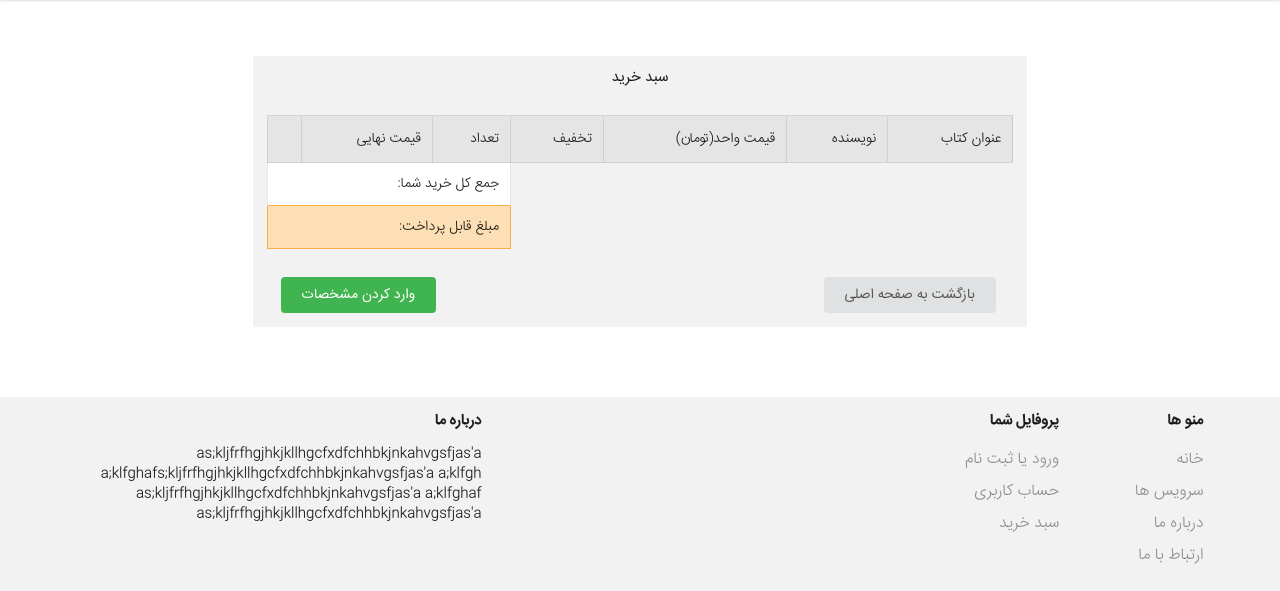
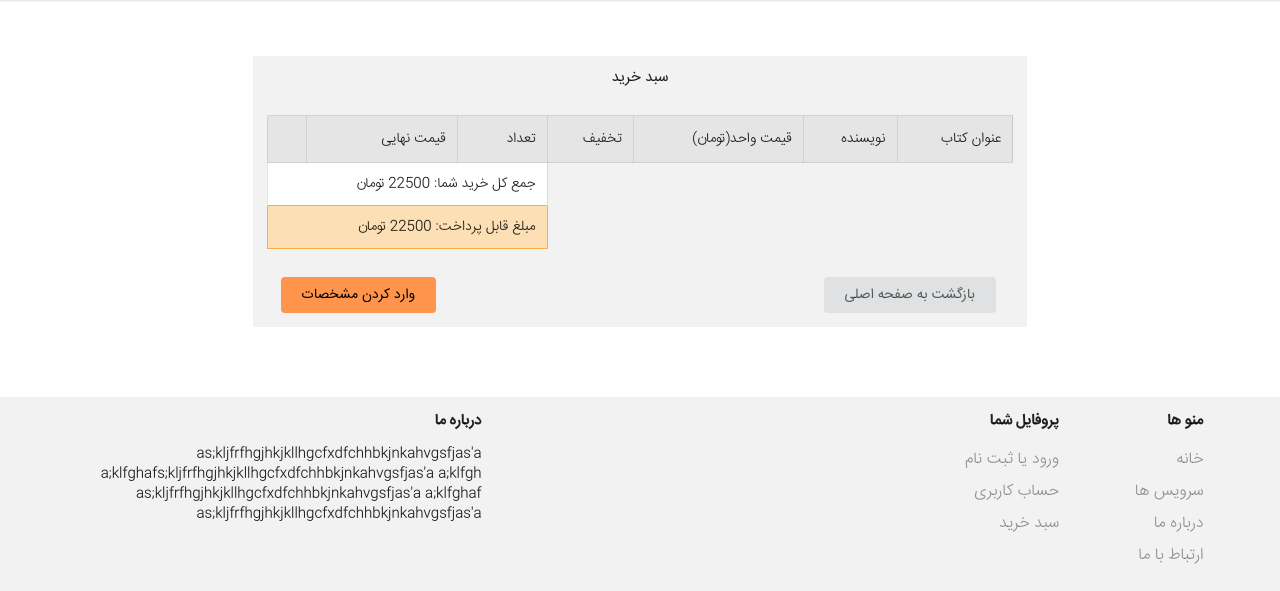
Before and after one commit to borghei/simgun, a Django app: template templates/profiles/shopping-bag.html in a window 1280 px wide. Shown: the part 143-734 px from the top of the page. Run offline with Django 3.2, Linux system fonts and the light colour scheme; the template is opened without the code that fills it, so the values that code supplies are empty.

Commit message:
Some fake data for shopping-bag.html

```diff
--- a/templates/profiles/shopping-bag.html
+++ b/templates/profiles/shopping-bag.html
@@ -127,7 +127,7 @@
 
                                 </td>
                                 <td id="book-price-mul-count{{ forloop.counter }}">{{ shoppingbag.book.price }}</td>
-                                <td><img src="{% static 'site-media/photos/general/ic_remove_shopping_cart.svg' %}">
+                                <td><img style="cursor: pointer;" src="{% static 'site-media/photos/general/ic_remove_shopping_cart.svg' %}">
                                 </td>
                             </tr>
                         {% endfor %}
@@ -136,14 +136,14 @@
                             <td class="empty-col"></td>
                             <td class="empty-col"></td>
                             <td class="empty-col"></td>
-                            <td colspan="3" class="right aligned white-bg">جمع کل خرید شما:</td>
+                            <td colspan="3" class="right aligned white-bg">جمع کل خرید شما:    22500 تومان</td>
                         </tr>
                         <tr class="empty-col">
                             <td class="empty-col"></td>
                             <td class="empty-col"></td>
                             <td class="empty-col"></td>
                             <td class="empty-col"></td>
-                            <td colspan="3" class="right aligned pay-box-bg pay-box-border">مبلغ قابل پرداخت:</td>
+                            <td colspan="3" class="right aligned pay-box-bg pay-box-border"> مبلغ قابل پرداخت:    22500 تومان</td>
                         </tr>
                         </tbody>
                     </table>
@@ -154,7 +154,7 @@
                             <button class="ui button">بازگشت به صفحه اصلی</button>
                         </div>
                         <div class="eight wide column left aligned">
-                            <button class="ui primary button">وارد کردن مشخصات</button>
+                            <button class="ui orange button">وارد کردن مشخصات</button>
                         </div>
                     </div>
                 </div>
```
